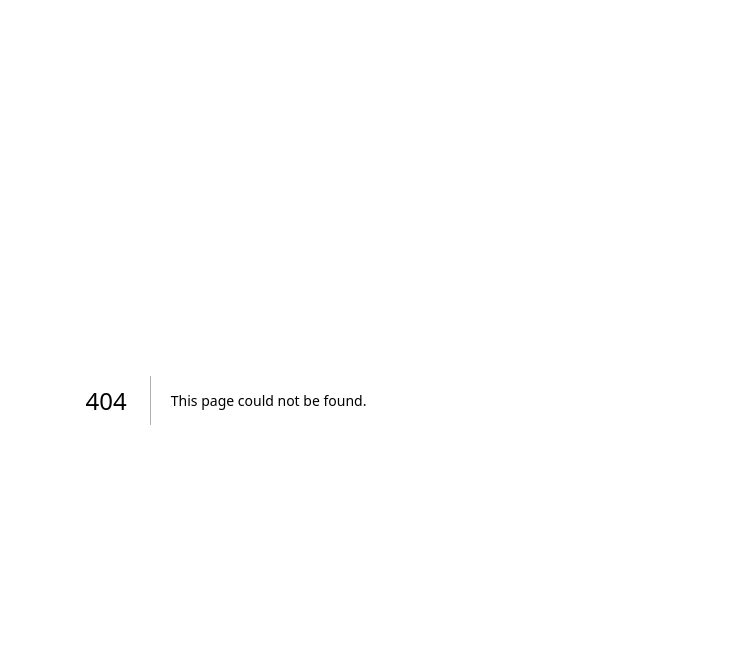
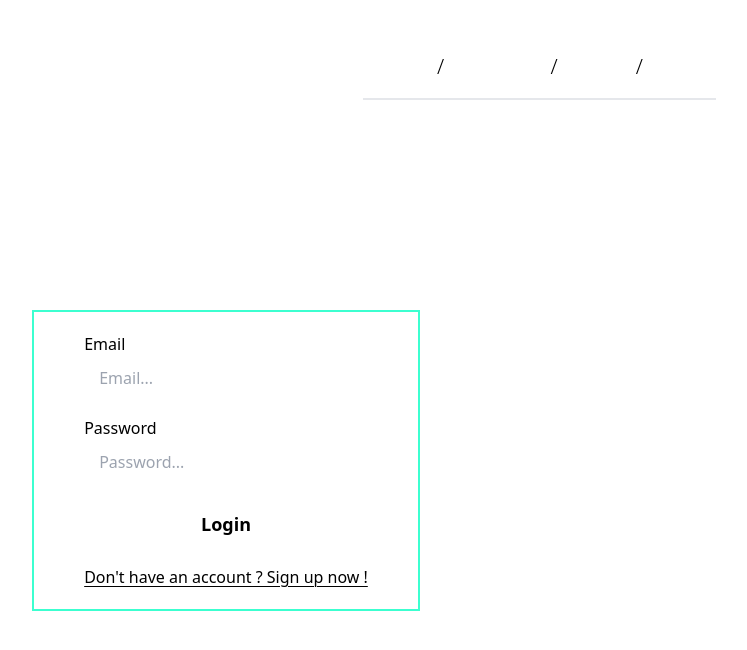
Before and after one commit to Mopcho/Small-NextJs-Project, a Next.js app in the folder client/: page /login in a window 1280 px wide. Before the commit this address had no page. Shown: the top 650 px of the page, without its empty margins (414-1161 px from the left). Built offline with nearby package versions, Linux system fonts and the light colour scheme; a web font is replaced by a local one.

Commit message:
Initial login page implementation

```diff
--- /dev/null
+++ b/client/src/app/(home)/login/page.tsx
@@ -0,0 +1,18 @@
+import Link from "next/link";
+
+export default function Login() {
+    return (
+      <section className="flex justify-center flex-1 items-center form-section-main">
+          <form className="login-form-layout">
+                <label htmlFor="email" className="flex flex-col">Email
+                <input className="login-email" placeholder="Email..." name="email"></input>
+                </label>
+                <label htmlFor="email" className="flex flex-col">Password
+                <input className="login-password" placeholder="Password..." name="password"></input>
+                </label>
+                <button className="login-submit">Login</button>
+                <Link href='/register'>Don't have an account ? Sign up now !</Link>
+          </form>
+      </section>
+    )
+  }
--- a/client/src/public/stylesheets/global.css
+++ b/client/src/public/stylesheets/global.css
@@ -133,4 +133,35 @@ a {
   color: rgb(50, 50, 50);
 }
 
+.login-form-layout {
+  display: flex;
+  gap: 1em;
+  flex-direction: column;
+  border: 2px solid rgb(60, 255, 208);
+  padding: 20px 50px;
+}
+.login-form-layout input {
+  padding: 10px 15px;
+}
+.login-form-layout input:focus {
+  outline: rgb(60, 255, 208) solid 2px;
+}
+.login-form-layout a {
+  text-decoration: 1px solid underline;
+  text-underline-offset: 3px;
+}
+.login-form-layout button {
+  padding: 10px 15px;
+  border: 1px solid white;
+  font-size: large;
+  font-weight: bold;
+  grid-area: submit;
+  transition-property: background-color, color;
+  transition: 0.2s ease-in;
+}
+.login-form-layout button:hover {
+  background-color: rgb(60, 255, 208);
+  color: rgb(50, 50, 50);
+}
+
 /*# sourceMappingURL=global.css.map */
--- a/client/src/sass/global.scss
+++ b/client/src/sass/global.scss
@@ -164,3 +164,39 @@ a {
     }
   }
 }
+
+.login-form-layout {
+  display: flex;
+  gap: 1em;
+  flex-direction: column;
+  border: 2px solid $green;
+  padding: 20px 50px;
+
+  input {
+    padding: 10px 15px;
+
+    &:focus {
+      outline: $green solid 2px;
+    }
+  }
+
+  a {
+    text-decoration: 1px solid underline;
+    text-underline-offset: 3px;
+  }
+
+  button {
+    padding: 10px 15px;
+    border: 1px solid white;
+    font-size: large;
+    font-weight: bold;
+    grid-area: submit;
+    transition-property: background-color, color;
+    transition: 0.2s ease-in;
+
+    &:hover {
+      background-color: $green;
+      color: rgb(50, 50, 50);
+    }
+  }
+}
```
Also changed, not shown: 1 other file (tests, documents, lock files or other folders).
